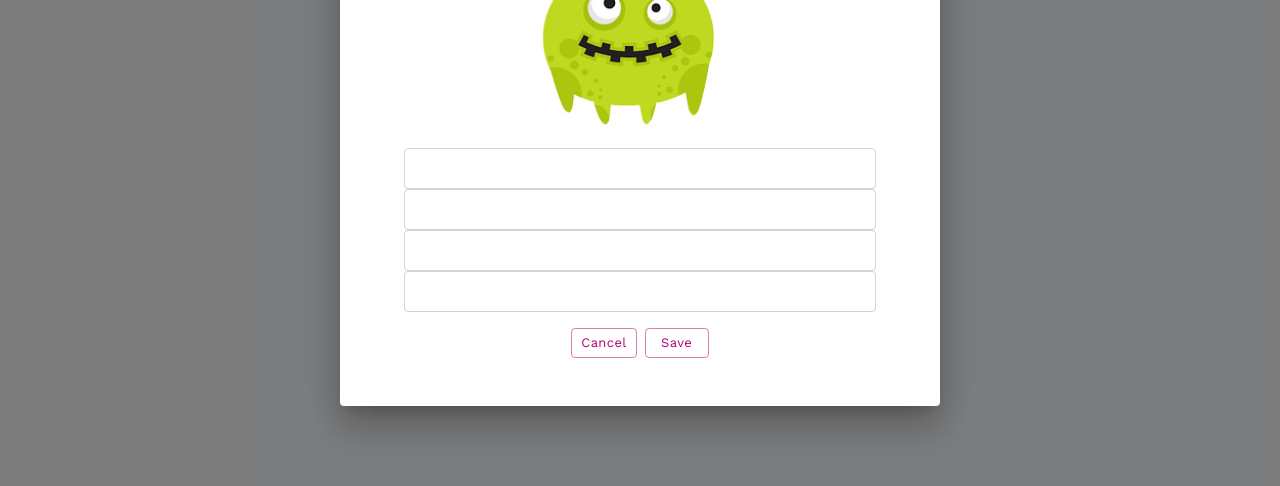
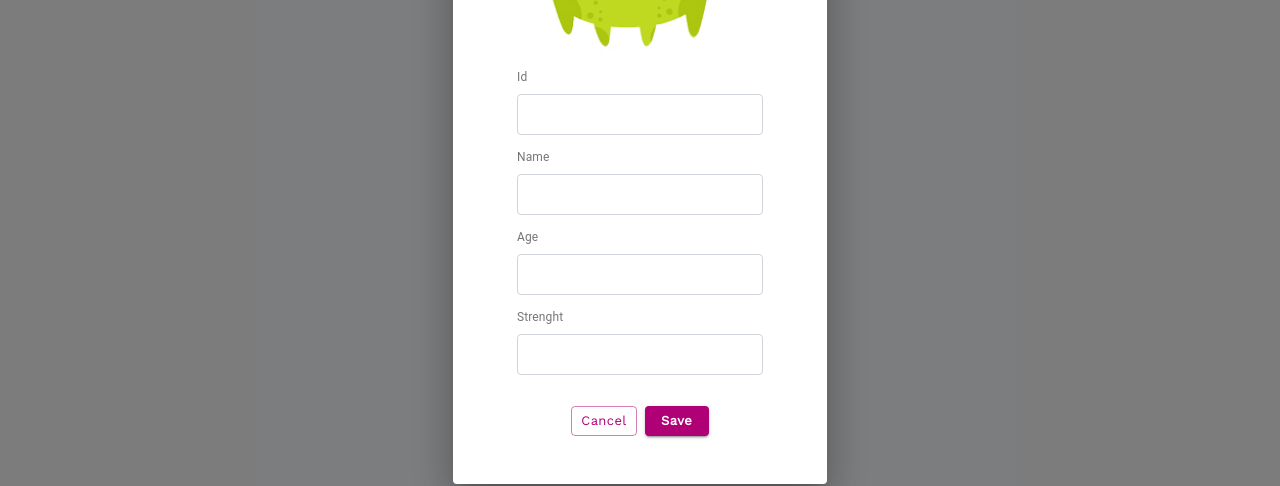
Before and after one commit to Wera23/gnomesGame, a React app: page / in a window 1280 px wide. Both pictures are taken after a click on the button "Create Monster". Shown: the part 262-748 px from the top of the page. Built offline with nearby package versions, Linux system fonts and the light colour scheme; no server answers.

Commit message:
BEM, add style to the inputs in form

```diff
--- a/src/components/CreateNewMonster/CreateNewMonster.js
+++ b/src/components/CreateNewMonster/CreateNewMonster.js
@@ -3,12 +3,13 @@ import { useDispatch } from "react-redux";
 import {
   Dialog,
   DialogActions,
-  DialogContent
+  DialogContent,
+  FormControl,
+  InputLabel
 } from "@material-ui/core/";
 import { StyledButton } from "../Forms/StyledButton";
 import { StyledInput } from "../Forms/StyledInput";
 import { addGnome } from "../../_store/actions";
-
 
 export default function AlertDialog(props) {
   const [open, setOpen] = useState(false);
@@ -64,7 +65,13 @@ export default function AlertDialog(props) {
           <div className="dialog__monster dialog__monster--add" />
 
           <DialogContent>
-            <form onSubmit={props.gnomeSubmit}>
+            <form className="dialog__form" onSubmit={props.gnomeSubmit}>
+
+              <FormControl>
+                <InputLabel shrink htmlFor="id-input">
+                  Id
+                </InputLabel>
+
                 <StyledInput
                   defaultValue={props.id}
                   name="id"
@@ -73,7 +80,13 @@ export default function AlertDialog(props) {
                   onChange={handleInputChange}
                   fullWidth
                   color="secondary"
+                  className="dialog__form-element"
                 />
+              </FormControl>
+              <FormControl>
+                <InputLabel shrink htmlFor="name-input">
+                  Name
+                </InputLabel>
 
                 <StyledInput
                   defaultValue={props.name}
@@ -83,7 +96,14 @@ export default function AlertDialog(props) {
                   onChange={handleInputChange}
                   fullWidth
                   color="secondary"
+                  className="dialog__form-element"
                 />
+              </FormControl>
+
+              <FormControl>
+                <InputLabel shrink htmlFor="age-input">
+                  Age
+                </InputLabel>
 
                 <StyledInput
                   defaultValue={props.age}
@@ -93,7 +113,14 @@ export default function AlertDialog(props) {
                   onChange={handleInputChange}
                   fullWidth
                   color="secondary"
+                  className="dialog__form-element"
                 />
+              </FormControl>
+
+              <FormControl>
+                <InputLabel shrink htmlFor="strenght-input">
+                  Strenght
+                </InputLabel>
 
                 <StyledInput
                   defaultValue={props.strenght}
@@ -103,7 +130,9 @@ export default function AlertDialog(props) {
                   onChange={handleInputChange}
                   color="secondary"
                   fullWidth
+                  className="dialog__form-element"
                 />
+              </FormControl>
             </form>
           </DialogContent>
           <DialogActions>
@@ -117,7 +146,7 @@ export default function AlertDialog(props) {
               Cancel
             </StyledButton>
             <StyledButton
-              variant="outlined"
+              variant="contained"
               size="small"
               color="secondary"
               type="onSubmit"
--- a/src/components/EditMonster/EditMonster.js
+++ b/src/components/EditMonster/EditMonster.js
@@ -76,6 +76,7 @@ export default function AlertDialog(props) {
                   onChange={handleInputChange}
                   fullWidth
                   color="secondary"
+                  className="dialog__form-element"v
                 />
               </FormControl>
 
@@ -92,6 +93,7 @@ export default function AlertDialog(props) {
                   onChange={handleInputChange}
                   fullWidth
                   color="secondary"
+                  className="dialog__form-element"
                 />
               </FormControl>
 
@@ -108,6 +110,7 @@ export default function AlertDialog(props) {
                   onChange={handleInputChange}
                   color="secondary"
                   fullWidth
+                  className="dialog__form-element"
                 />
               </FormControl>
             </form>
--- a/src/scss/layout/3_structures/_dialog.scss
+++ b/src/scss/layout/3_structures/_dialog.scss
@@ -10,15 +10,19 @@
     height: 230px;
 
     &--add {
-        background-image: url("../../../assets/imgMonster2.jpg");
+      background-image: url("../../../assets/imgMonster2.jpg");
     }
 
     &--edit {
-        background-image: url("../../../assets/imgMonster.jpg");
+      background-image: url("../../../assets/imgMonster.jpg");
     }
   }
 
   &__form {
     @include centralize;
+
+    &-element {
+      padding-bottom: 15px;
+    }
   }
 }
```
Also changed, not shown: src/components/EditMonster/EditMonsterDialog.js (deleted, +0 -77 lines). Lines whose indentation alone changed are shown as unchanged.
